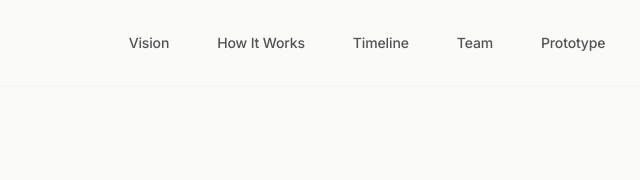
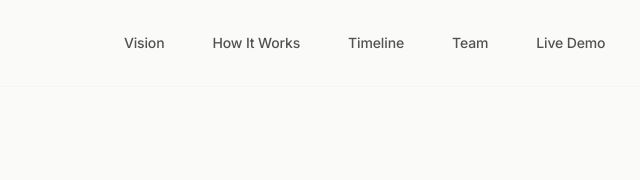
Before and after one commit to Pellicanstricter/-threefold-credit-union, a plain HTML site: page index.html in a window 1280 px wide. Shown: the top 180 px of the page, 464-1104 px from the left. Drawn offline with Linux system fonts and the light colour scheme.

Commit message:
Update navigation to link to enhanced prototype
- Changed 'Prototype' to 'Live Demo' for clarity
- Now links to prototype-enhanced.html with full analytics, network map, and payroll features

```diff
--- a/index.html
+++ b/index.html
@@ -800,7 +800,7 @@
                     <a href="#accounts">How It Works</a>
                     <a href="#timeline">Timeline</a>
                     <a href="#team">Team</a>
-                    <a href="prototype.html">Prototype</a>
+                    <a href="prototype-enhanced.html">Live Demo</a>
                     <a href="#contact" class="nav-cta">Get in Touch</a>
                 </nav>
             </div>
```
